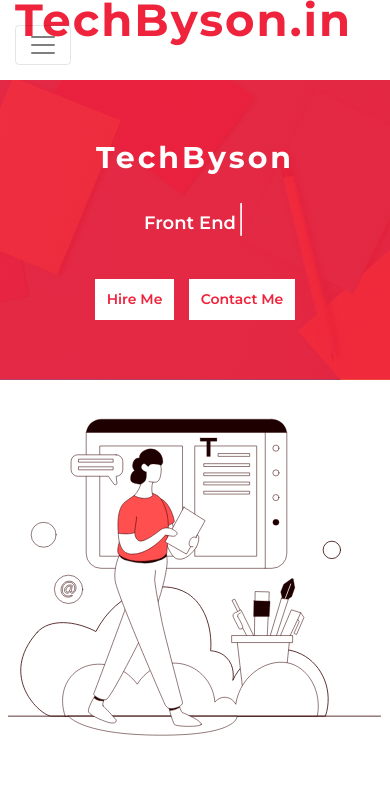
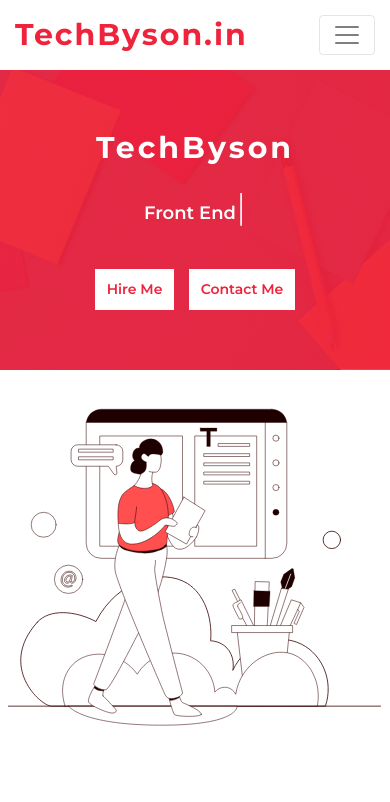
Before and after one commit to suneelam758/techbyson, a website: page public/index.html in a window 390 px wide. Shown: the top 802 px of the page. Drawn offline with nearby package versions, Linux system fonts and the light colour scheme.

Commit message:
Update style.css

```diff
--- a/public/css/style.css
+++ b/public/css/style.css
@@ -225,6 +225,7 @@ a:focus {
 
     .navbar .navbar-brand {
         color: #EF233C;
+        font-size:30px !important;
     }
 
     .navbar .navbar-nav {
```
